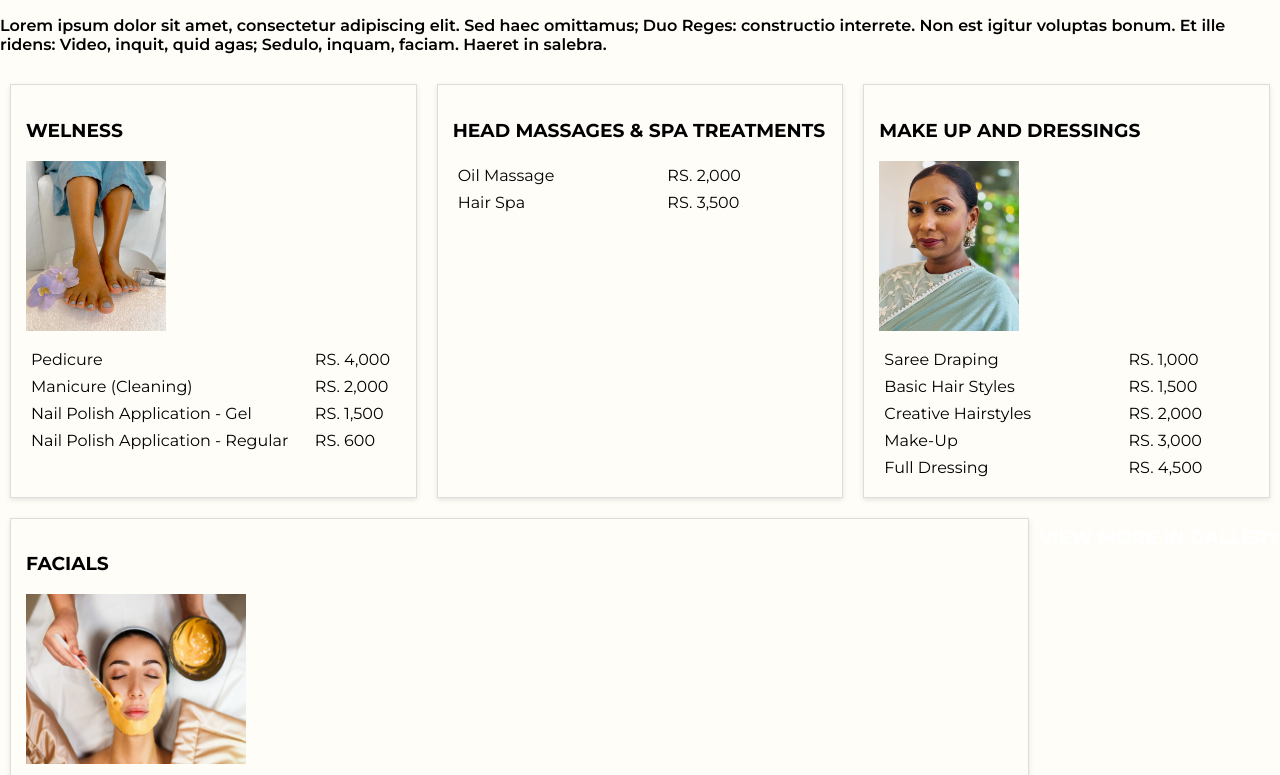
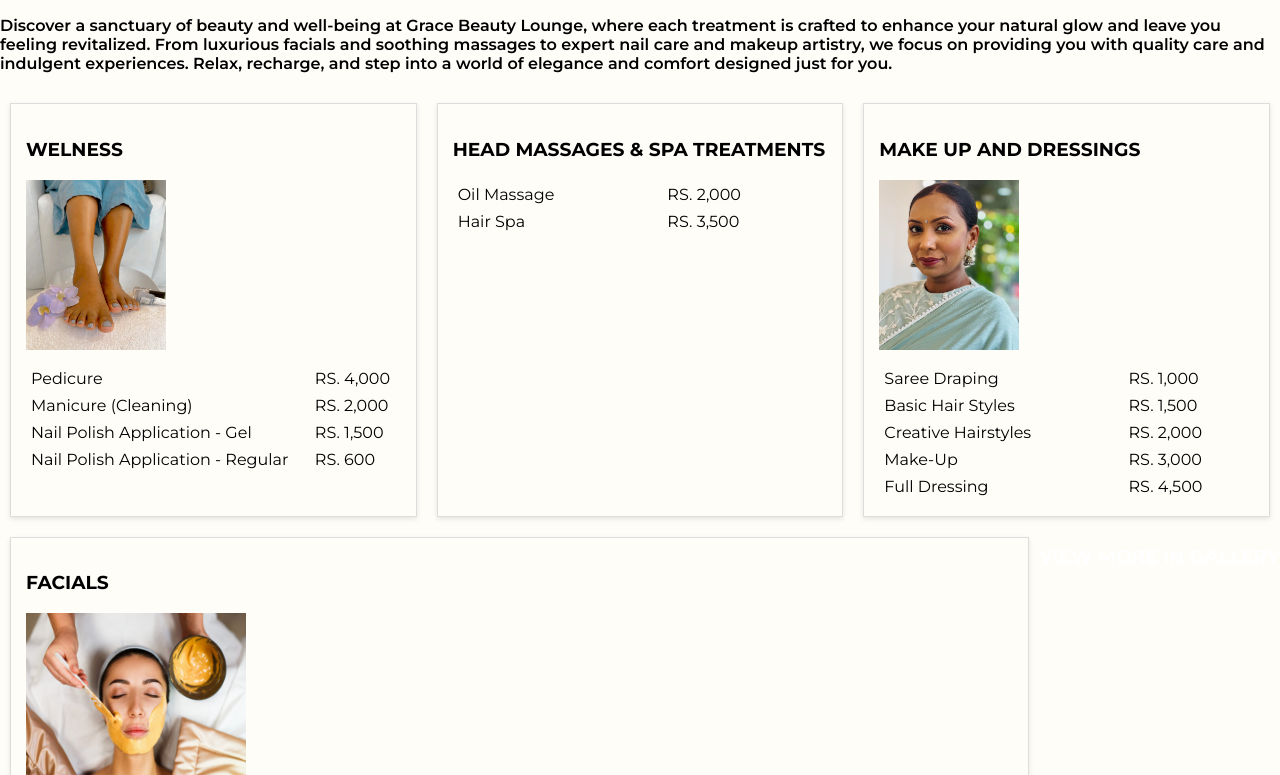
Before and after one commit to chamodyad/GRACE-BEAUTY-LOUNGE, a plain HTML site: page beauty.html in a window 1280 px wide. Shown: the part 256-1031 px from the top of the page. Drawn offline with nearby package versions, Linux system fonts and the light colour scheme.

Commit message:
beauty.html

```diff
--- a/beauty.html
+++ b/beauty.html
@@ -29,7 +29,7 @@
     <!--===HEADING ONE + DESCRIPTION===-->
 
   <h1>BEAUTY & WELL-BEING</h1>
-    <p>Lorem ipsum dolor sit amet, consectetur adipiscing elit. Sed haec omittamus; Duo Reges: constructio interrete. Non est igitur voluptas bonum. Et ille ridens: Video, inquit, quid agas; Sedulo, inquam, faciam. Haeret in salebra.
+    <p>Discover a sanctuary of beauty and well-being at Grace Beauty Lounge, where each treatment is crafted to enhance your natural glow and leave you feeling revitalized. From luxurious facials and soothing massages to expert nail care and makeup artistry, we focus on providing you with quality care and indulgent experiences. Relax, recharge, and step into a world of elegance and comfort designed just for you.
 </p>
 <!--===SERVICES WITH PRICES===-->
 <div class="price-container">
```
